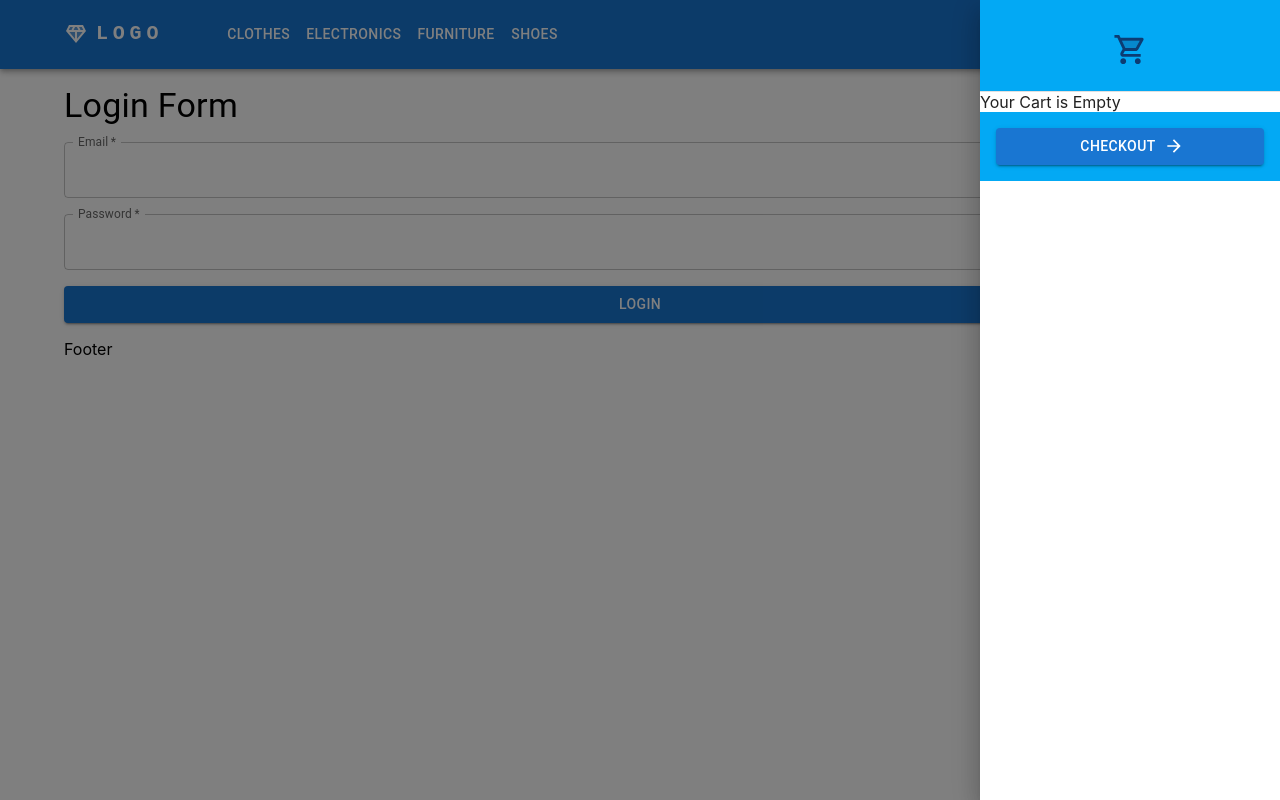
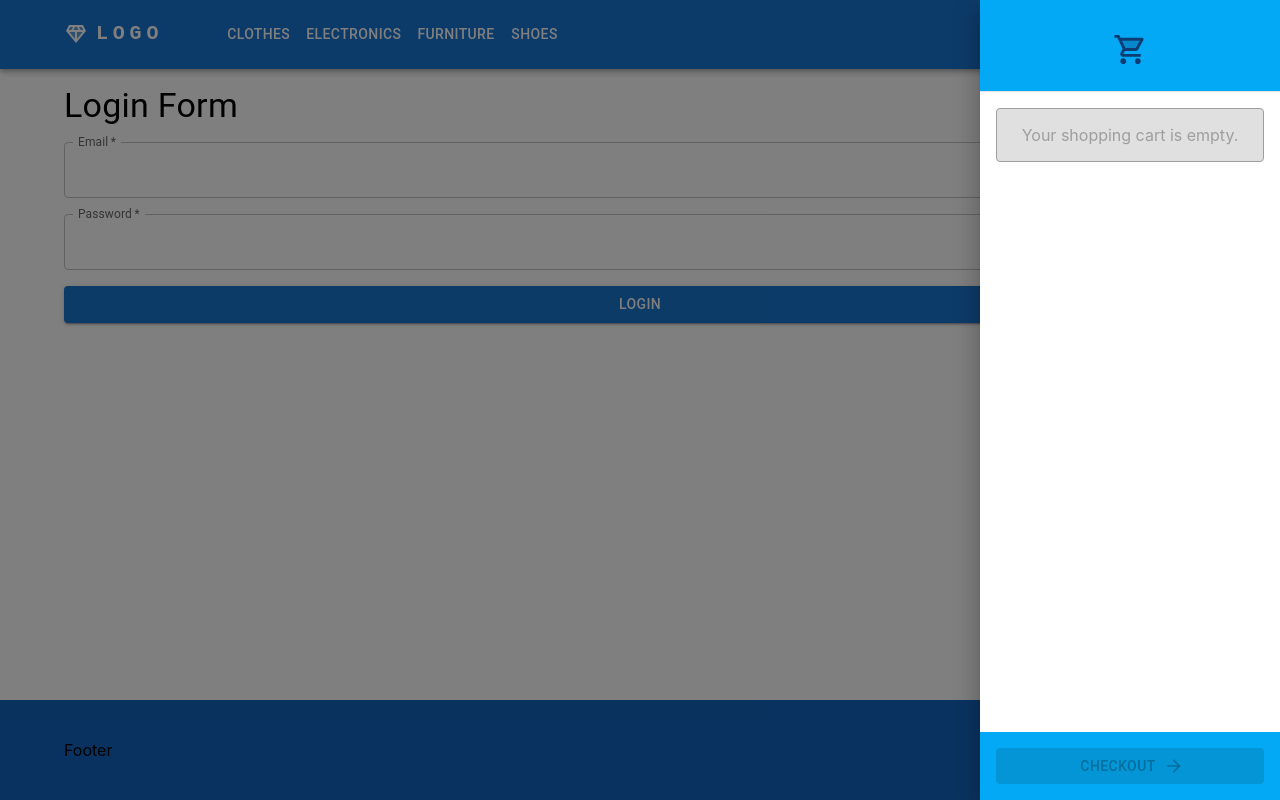
Before and after one commit to LRharlekin/fs17-frontend, a React (Create React App) app: page /login in a window 1280 px wide. Both pictures are taken after a click on the button 1172 px from the left and 34 px from the top of the page. Built offline with nearby package versions, Linux system fonts and the light colour scheme.

Commit message:
feat: cart empty state handled

```diff
--- a/src/components/cart/CartDrawer.tsx
+++ b/src/components/cart/CartDrawer.tsx
@@ -1,11 +1,13 @@
 import { useAppSelector } from "../../hooks";
 import { selectCart } from "./cartSlice";
 
-import { Box, Divider, List, Stack, SwipeableDrawer } from "@mui/material";
+import { Divider, Stack, SwipeableDrawer } from "@mui/material";
 
 import CartHeader from "./CartHeader";
+import CartList from "./CartList";
+import CartEmpty from "./CartEmpty";
+
 import CheckoutButton from "./CheckoutButton";
-import CartListItem from "./CartListItem";
 
 type CartDrawerProps = {
   isCartOpen: boolean;
@@ -19,24 +21,8 @@ const CartDrawer = ({ isCartOpen, toggleFunc }: CartDrawerProps) => {
 
   const cartItems = useAppSelector(selectCart);
 
-  const CartList = (
-    <List sx={{ my: 1 }}>
-      {cartItems.map(({ id, quantity }, index) => {
-        if (index === 0) {
-          return <CartListItem itemId={id} quantity={quantity} />;
-        } else {
-          return (
-            <>
-              <Divider />
-              <CartListItem itemId={id} quantity={quantity} />
-            </>
-          );
-        }
-      })}
-    </List>
-  );
-
-  const content = cartItems.length > 0 ? CartList : "Your Cart is Empty";
+  const content =
+    cartItems.length > 0 ? <CartList cartItems={cartItems} /> : <CartEmpty />;
 
   return (
     <SwipeableDrawer
@@ -47,6 +33,9 @@ const CartDrawer = ({ isCartOpen, toggleFunc }: CartDrawerProps) => {
       open={isCartOpen}
       onOpen={toggleFunc}
       onClose={toggleFunc}
+      ModalProps={{
+        keepMounted: false,
+      }}
     >
       <CartHeader />
       <Divider />
@@ -58,7 +47,7 @@ const CartDrawer = ({ isCartOpen, toggleFunc }: CartDrawerProps) => {
       >
         {content}
       </Stack>
-      <CheckoutButton />
+      <CheckoutButton disabled={cartItems.length === 0} />
     </SwipeableDrawer>
   );
 };
--- /dev/null
+++ b/src/components/cart/CartEmpty.tsx
@@ -0,0 +1,27 @@
+import Box from "@mui/material/Box";
+
+const CartEmpty = () => {
+  return (
+    <Box
+      sx={{
+        m: 2,
+        borderRadius: 1,
+        color: "grey.500",
+        borderColor: "grey.500",
+        borderWidth: 1,
+        borderStyle: "solid",
+        p: 2,
+        bgcolor: "grey.300",
+        textAlign: "center",
+        height: "100%",
+        "&:hover": {
+          color: "secondary.light",
+        },
+      }}
+    >
+      <div>Your shopping cart is empty.</div>
+    </Box>
+  );
+};
+
+export default CartEmpty;
--- /dev/null
+++ b/src/components/cart/CartList.tsx
@@ -0,0 +1,41 @@
+import { Divider, List } from "@mui/material";
+import CartListItem from "./CartListItem";
+import CartListFooter from "./CartListFooter";
+
+type CartListProps = {
+  cartItems: { id: number; quantity: number }[];
+};
+
+const CartList = ({ cartItems }: CartListProps) => {
+  return (
+    <>
+      <List sx={{ my: 1 }}>
+        {cartItems.map(({ id, quantity }, index) => {
+          if (index === 0) {
+            return (
+              <CartListItem
+                key={`cart-item-${index + 1}`}
+                itemId={id}
+                quantity={quantity}
+              />
+            );
+          } else {
+            return (
+              <>
+                <Divider />
+                <CartListItem
+                  key={`cart-item-${index + 1}`}
+                  itemId={id}
+                  quantity={quantity}
+                />
+              </>
+            );
+          }
+        })}
+        <CartListFooter cartItems={cartItems} />
+      </List>
+    </>
+  );
+};
+
+export default CartList;
--- /dev/null
+++ b/src/components/cart/CartListFooter.tsx
@@ -0,0 +1,46 @@
+import React from "react";
+
+import { useAppSelector } from "../../hooks";
+
+import { selectPricesByIds } from "../products/productsSlice";
+
+import { Box, Typography } from "@mui/material";
+
+import formatCurrency from "../../utils/formatCurrency";
+
+type CartListFooterProps = {
+  cartItems: { id: number; quantity: number }[];
+};
+
+const CartListFooter = ({ cartItems }: CartListFooterProps) => {
+  const cartItemPrices: Map<number, number> = useAppSelector((state) =>
+    selectPricesByIds(
+      state,
+      cartItems.map(({ id }) => id)
+    )
+  ) as ReturnType<typeof selectPricesByIds>;
+
+  const subtotal = cartItems.reduce((acc, { id, quantity }) => {
+    const price = cartItemPrices.get(id);
+    return price ? acc + price * quantity : acc;
+  }, 0);
+
+  return (
+    <Box p={2}>
+      <Typography align="right" variant="body2" color="primary.light">
+        Subtotal
+      </Typography>
+      <Typography
+        variant="body2"
+        align="right"
+        sx={{
+          color: "primary.main",
+          fontSize: "1.5rem",
+          fontWeight: 700,
+        }}
+      >{`${formatCurrency(subtotal)}`}</Typography>
+    </Box>
+  );
+};
+
+export default CartListFooter;
--- a/src/components/cart/CartListItem.tsx
+++ b/src/components/cart/CartListItem.tsx
@@ -8,16 +8,11 @@ import {
 
 import { selectProductById } from "../products/productsSlice";
 
-import type { ProductType } from "../../misc/types";
-
 import {
   Avatar,
   Button,
-  IconButton,
   ListItem,
   ListItemAvatar,
-  // ListItemButton,
-  // ListItemIcon,
   ListItemText,
   Typography,
 } from "@mui/material";
@@ -72,16 +67,19 @@ const CartListItem = ({ itemId, quantity }: CartListItemProps) => {
               color="secondary"
             >
               {quantity === 1 ? (
-                <RemoveIcon color="error" />
+                <RemoveIcon fontSize="small" color="error" />
               ) : (
-                <DecrementIcon />
+                <DecrementIcon fontSize="small" />
               )}
             </Button>
             <Typography
               color="secondary.dark"
+              variant="body2"
+              align="center"
               sx={{
                 lineHeight: "1",
                 margin: "auto",
+                width: "2ch",
               }}
             >
               {quantity}
@@ -92,12 +90,13 @@ const CartListItem = ({ itemId, quantity }: CartListItemProps) => {
               onClick={incrementQuantity}
               color="secondary"
             >
-              <IncrementIcon />
+              <IncrementIcon fontSize="small" />
             </Button>
           </QuantityButtonGroup>
         }
       />
       <ListItemText
+        sx={{ minWidth: "30%" }}
         secondary={
           <React.Fragment>
             <Typography
--- a/src/components/cart/CheckoutButton.tsx
+++ b/src/components/cart/CheckoutButton.tsx
@@ -1,22 +1,22 @@
-import React from "react";
-
 import Box from "@mui/material/Box";
 import Button from "@mui/material/Button";
 import ArrowForwardIcon from "@mui/icons-material/ArrowForward";
 
-const CheckoutButton = () => {
+type CheckoutButtonProps = {
+  disabled?: boolean;
+};
+
+const CheckoutButton = ({ disabled }: CheckoutButtonProps) => {
   return (
     <Box
       component="div"
       sx={{
         bgcolor: "info.light",
-        // position: "absolute",
-        bottom: 0,
-        left: 0,
-        right: 0,
+        mt: "auto",
       }}
     >
       <Button
+        disabled={disabled}
         sx={{
           m: 2,
           width: "calc(100% - 2rem)",
--- a/src/components/common/Footer.tsx
+++ b/src/components/common/Footer.tsx
@@ -1,10 +1,18 @@
+import Box from "@mui/material/Box";
 import Container from "./Container";
 
 const Footer = () => {
   return (
-    <footer>
+    <Box
+      sx={{
+        bgcolor: "primary.dark",
+        py: 5,
+        mt: "auto",
+      }}
+      component="footer"
+    >
       <Container>Footer</Container>
-    </footer>
+    </Box>
   );
 };
 
--- a/src/components/products/productsSlice.ts
+++ b/src/components/products/productsSlice.ts
@@ -51,3 +51,14 @@ export default productsReducer;
 export const selectProductById = (state: AppState, id: number) => {
   return state.products.products.find((product) => product.id === id);
 };
+export const selectPricesByIds = (state: AppState, ids: number[]) => {
+  return ids.reduce((acc, id) => {
+    const product = state.products.products.find(
+      (product) => product.id === id
+    );
+    if (product) {
+      acc.set(product.id, product.price);
+    }
+    return acc;
+  }, new Map<number, number>());
+};
--- a/src/index.css
+++ b/src/index.css
@@ -1,13 +1,27 @@
+html {
+  height: 100svh;
+}
+
 body {
   margin: 0;
-  font-family: -apple-system, BlinkMacSystemFont, 'Segoe UI', 'Roboto', 'Oxygen',
-    'Ubuntu', 'Cantarell', 'Fira Sans', 'Droid Sans', 'Helvetica Neue',
+  display: flex;
+  flex-direction: column;
+  min-height: 100%;
+  font-family: -apple-system, BlinkMacSystemFont, "Segoe UI", "Roboto", "Oxygen",
+    "Ubuntu", "Cantarell", "Fira Sans", "Droid Sans", "Helvetica Neue",
     sans-serif;
   -webkit-font-smoothing: antialiased;
   -moz-osx-font-smoothing: grayscale;
+  overscroll-behavior: none;
+}
+
+#root {
+  min-height: 100svh;
+  display: flex;
+  flex-direction: column;
 }
 
 code {
-  font-family: source-code-pro, Menlo, Monaco, Consolas, 'Courier New',
+  font-family: source-code-pro, Menlo, Monaco, Consolas, "Courier New",
     monospace;
 }
```
